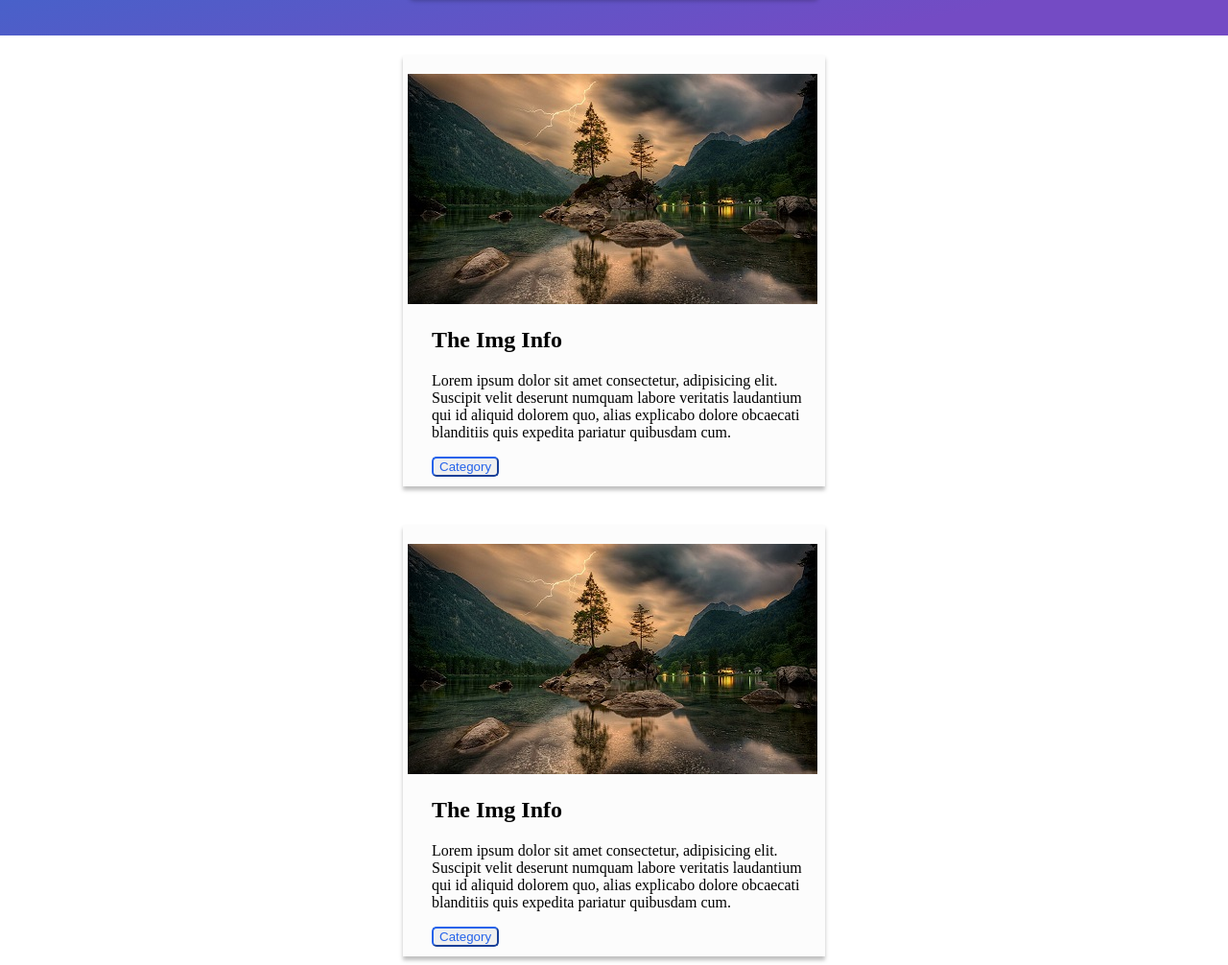
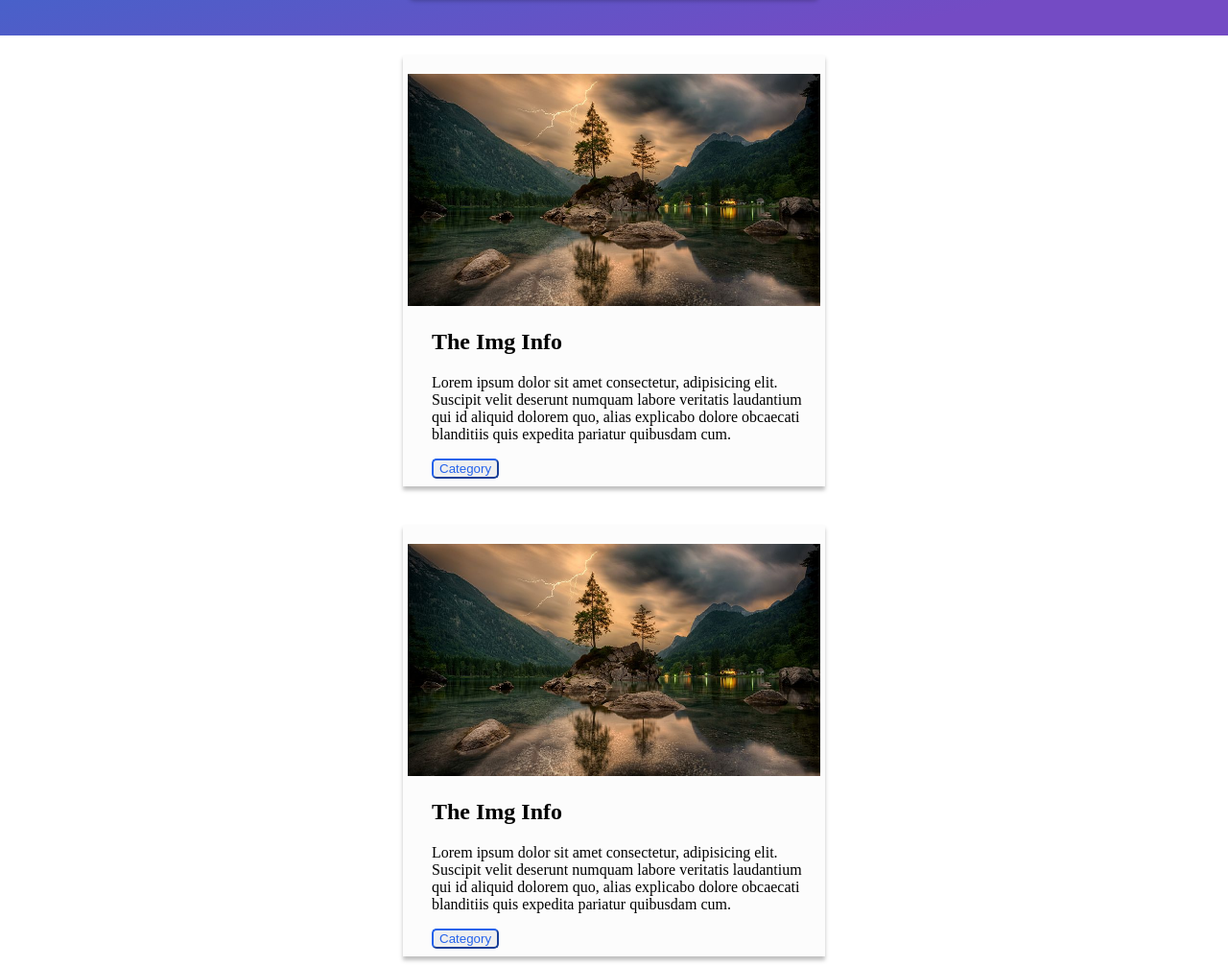
Before and after one commit to pritishpachghare/PostItByPritish, a plain HTML site: page index.html in a window 1280 px wide. Shown: the part 312-1318 px from the top of the page at 96% size. Drawn offline with Linux system fonts and the light colour scheme.

Commit message:
new chnages

```diff
--- a/app.css
+++ b/app.css
@@ -91,6 +91,7 @@ box-shadow: 0px 4px 4px rgba(0, 0, 0, 0.25);
 }
 
 .img{
+    width: '100';
 margin-left: 5px;
 margin-top: 20px;
 border-radius: 6px;
--- a/index.html
+++ b/index.html
@@ -28,7 +28,7 @@
     <section class="container1">
         <div class="imginfo">
             <div class="img">
-                <img src="/nature-3082832__480 (1) 50.jpg" alt="">
+                <img src="/nature-3082832__480 (1).jpg" alt="" width="430">
             </div>
             <h2>The Img Info</h2>
             <div class="para">
@@ -44,7 +44,7 @@
     <section class="container1">
         <div class="imginfo">
             <div class="img">
-                <img src="/nature-3082832__480 (1) 50.jpg" alt="">
+                <img src="/nature-3082832__480 (1).jpg" alt="" width="430">
             </div>
             <h2>The Img Info</h2>
             <div class="para">
```
